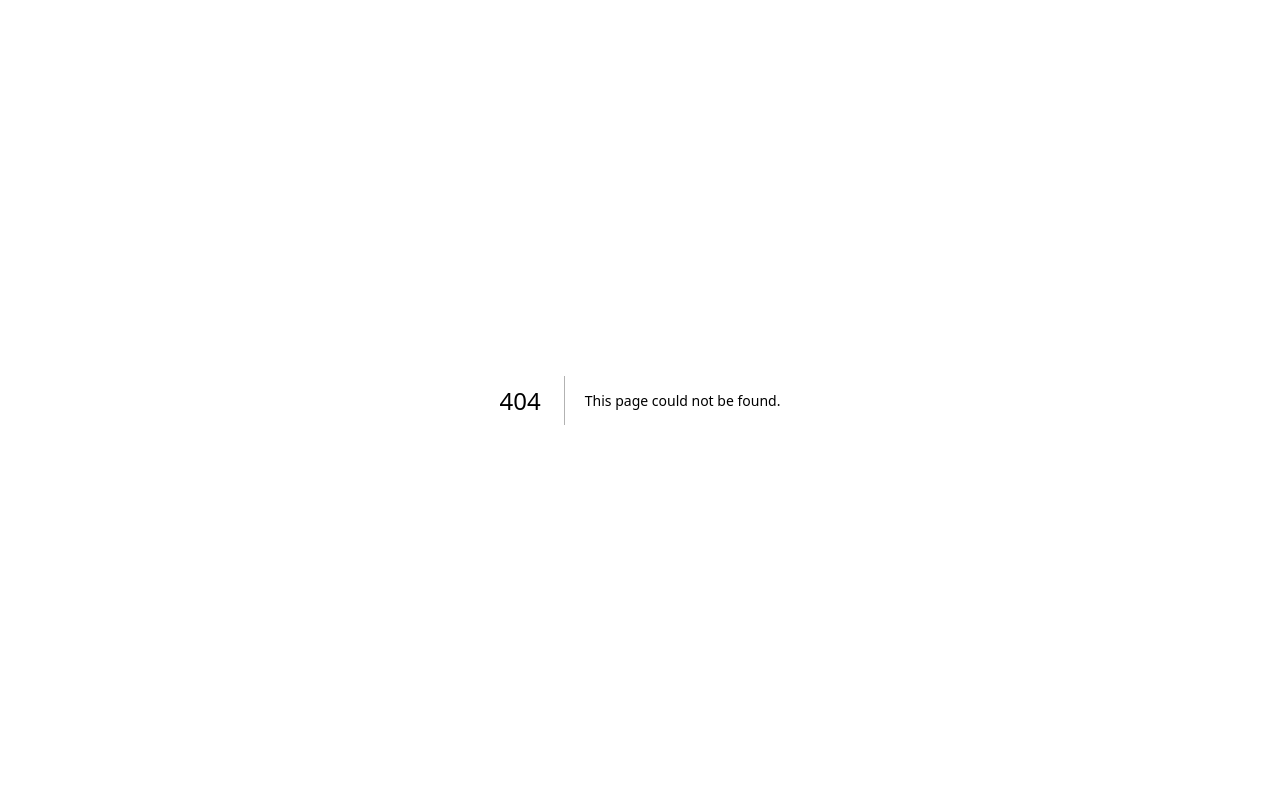
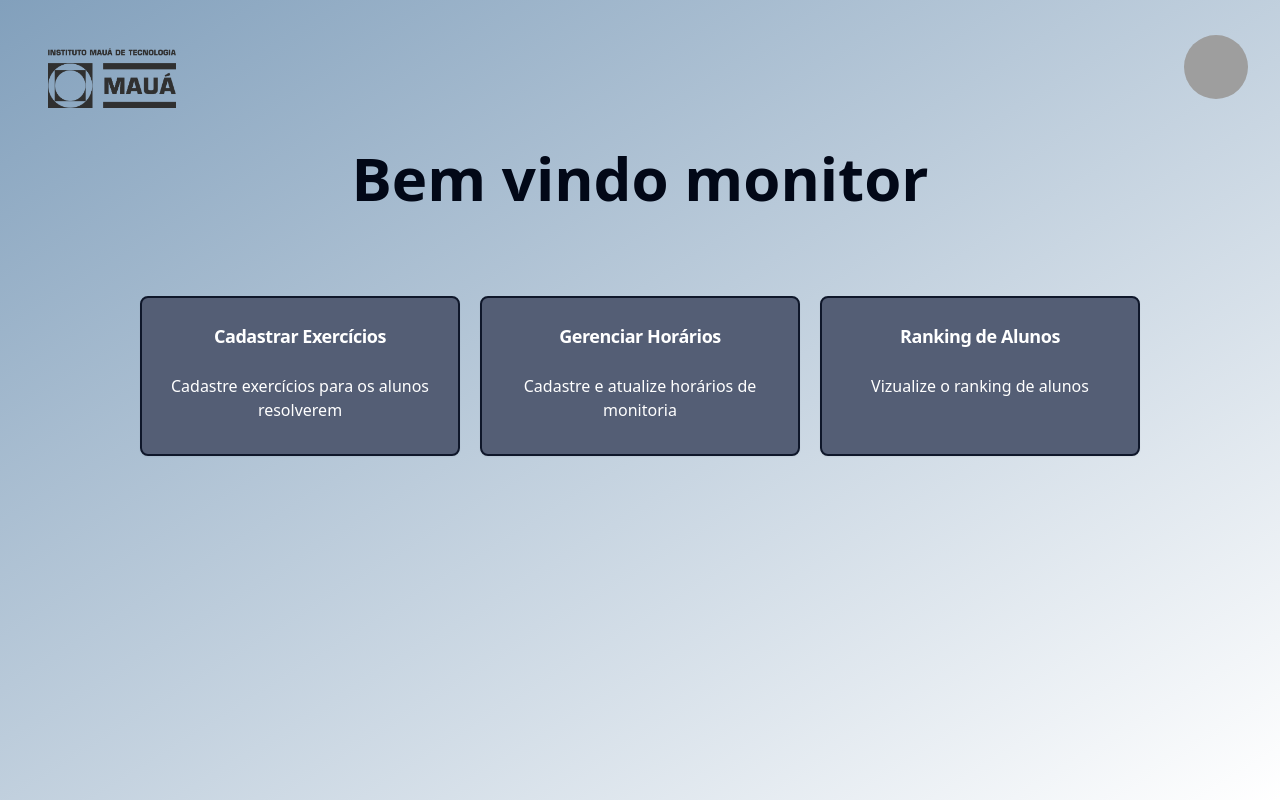
Before and after one commit to RivianSoldier/PI_site_monitoria, a Next.js app: page /monitor in a window 1280 px wide. Before the commit this address had no page. Built offline with nearby package versions, Linux system fonts and the light colour scheme; grey boxes are pictures that could not be loaded.

Commit message:
tela do monitor criada

```diff
--- /dev/null
+++ b/app/monitor/page.jsx
@@ -0,0 +1,52 @@
+import { Dialog, DialogTrigger } from "@/components/ui/dialog";
+import Link from "next/link";
+
+import { Navbar } from "@/components/organisms/Navbar";
+import { ModalCadastro } from "@/components/organisms/ModalCadastro";
+import { CardUsuarios } from "@/components/molecules/CardUsuarios";
+
+export default function Home() {
+  return (
+    <main className="flex min-h-screen flex-col items-center p-12 bg-gradient-to-br from-[#82A0BC] font-sans">
+      <Navbar />
+      <div className="p-10">
+        <p className="font-sans text-6xl text-center font-bold">
+          Bem vindo monitor
+        </p>
+      </div>
+      <div className="flex flex-wrap align max-w-5xl w-full justify-center gap-y-3 gap-x-5 pt-12">
+        <ModalCadastro
+          title={"Cadastrar Exercícios"}
+          description={"Cadastre exercícios para os alunos resolverem"}
+          modalTitle={"Cadastrar Exercícios"}
+          isMonitorScreenExModal={true}
+
+        />
+
+        <ModalCadastro
+          title={"Gerenciar Horários"}
+          description={"Cadastre e atualize horários de monitoria"}
+          modalTitle={"Gerenciar Horários"}
+          label1={"Nome"}
+          label2={"Email"}
+          buttonTitle={"Cadastrar"}
+          label3={"Cadastrar monitores via arquivo CSV"}
+          isMonitorModal={true}
+          className="overflow-y-scroll"
+          isMonitorScreen={true}
+        />
+        <Link href="/404">
+          <Dialog>
+            <DialogTrigger>
+              <CardUsuarios
+                onClick={() => {}}
+                title={"Ranking de Alunos"}
+                description={"Vizualize o ranking de alunos"}
+              />
+            </DialogTrigger>
+          </Dialog>
+        </Link>
+      </div>
+    </main>
+  );
+}
--- a/components/molecules/CardExercicios.jsx
+++ b/components/molecules/CardExercicios.jsx
@@ -22,6 +22,7 @@
   disciplina,
   tituloExercicio,
   descricaoExercicio,
+  isMonitorScreenExModal,
 }) => (
   <DialogContent className="sm:max-w-[325px] md:max-w-[425px]">
     <DialogHeader className="flex flex-col content-evenly pt-2 pb-3">
@@ -61,8 +62,13 @@
       </div>
     </div>
 
-    <div className="flex justify-end pt-4">
+    <div className="flex flex-col justify-end gap-4">
       <Button className="w-full">Salvar Exercício</Button>
+      {isMonitorScreenExModal && (
+        <Button className="w-full" variant="secondary">
+          Visualizar exercícios
+        </Button>
+      )}
     </div>
   </DialogContent>
 );
--- a/components/molecules/ModalContent.jsx
+++ b/components/molecules/ModalContent.jsx
@@ -11,6 +11,7 @@
 import { Tabs, TabsContent, TabsList, TabsTrigger } from "../ui/tabs";
 import { ModalCardHorarios } from "@/components/molecules/ModalCardHorarios";
 import { ModalCardExercicios } from "@/components/molecules/ModalCardExercicios";
+import { CardExercicios } from "./CardExercicios";
 export const ModalContent = ({
   modalTitle,
   label1,
@@ -19,11 +20,17 @@
   buttonTitle,
   isMonitorModal,
   isDisciplinaModal,
+  isMonitorScreen,
 }) => (
+
   <DialogContent className="sm:max-w-[325px] md:max-w-[425px]">
     <DialogHeader>
       <DialogTitle>{modalTitle}</DialogTitle>
       <div className="flex flex-col py-4">
+        {isMonitorScreen ? (
+          <></>
+        ) : (
+          <div>
             <div className="flex flex-col py-4 gap-4">
               <Label htmlFor="name" className="text-start">
                 {label1}
@@ -41,10 +48,15 @@
               {isDisciplinaModal ? (
                 <Input id="nome" placeholder="Nome da disciplina" />
               ) : (
-            <Input type="email" id="e-mail" placeholder="00-00000-00@maua.br" />
+                <Input
+                  type="email"
+                  id="e-mail"
+                  placeholder="00-00000-00@maua.br"
+                />
               )}
             </div>
-        {/* tabs */}
+          </div>
+        )}
         {isMonitorModal && (
           <div className="flex justify-center mt-4 sm:max-w-full">
             <Tabs defaultValue="Segunda-feira" className="flex flex-col w-full">
--- a/components/organisms/ModalCadastro.jsx
+++ b/components/organisms/ModalCadastro.jsx
@@ -2,6 +2,7 @@
 
 import { CardUsuarios } from "../molecules/CardUsuarios";
 import { ModalContent } from "../molecules/ModalContent";
+import { CardExercicios } from "../molecules/CardExercicios";
 
 export const ModalCadastro = ({
   title,
@@ -14,7 +15,27 @@
   isMonitorModal,
   isDisciplinaModal,
   isRanking,
+  isMonitorScreen,
+  disciplina,
+  tituloExercicio,
+  descricaoExercicio,
+  isMonitorScreenExModal,
 }) => (
+  <>
+    {isMonitorScreenExModal ? (
+      <Dialog>
+        <DialogTrigger>
+          <CardUsuarios title={title} description={description} />
+        </DialogTrigger>
+        <CardExercicios
+          title={title}
+          disciplina={disciplina}
+          tituloExercicio={tituloExercicio}
+          descricaoExercicio={descricaoExercicio}
+          isMonitorScreenExModal={isMonitorScreenExModal}
+        />
+      </Dialog>
+    ) : (
       <Dialog>
         <DialogTrigger>
           <CardUsuarios title={title} description={description} />
@@ -27,6 +48,9 @@
           label3={label3}
           isMonitorModal={isMonitorModal}
           isDisciplinaModal={isDisciplinaModal}
+          isMonitorScreen={isMonitorScreen}
         />
       </Dialog>
+    )}
+  </>
 );
```
Lines whose indentation alone changed are shown as unchanged.
